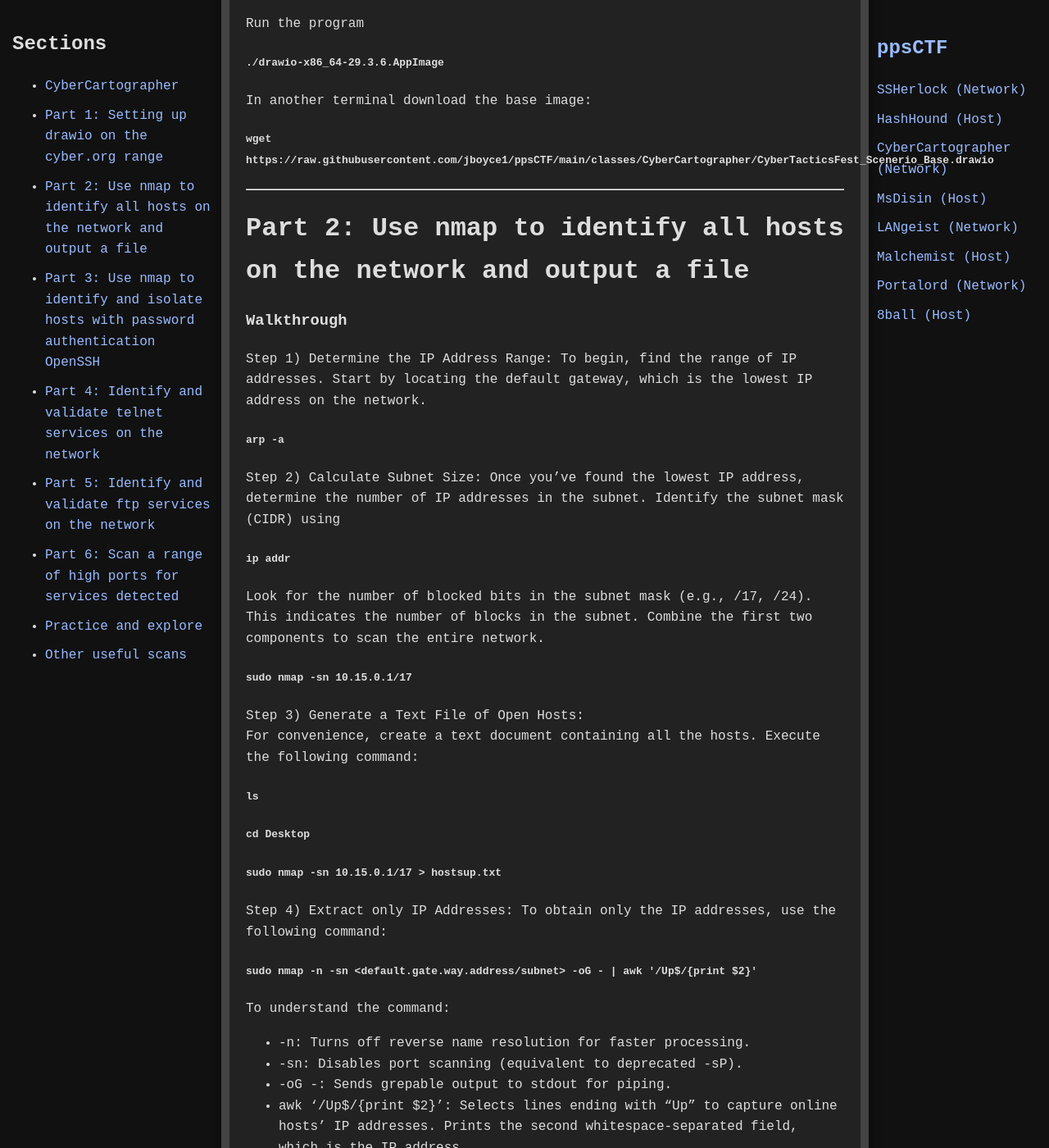
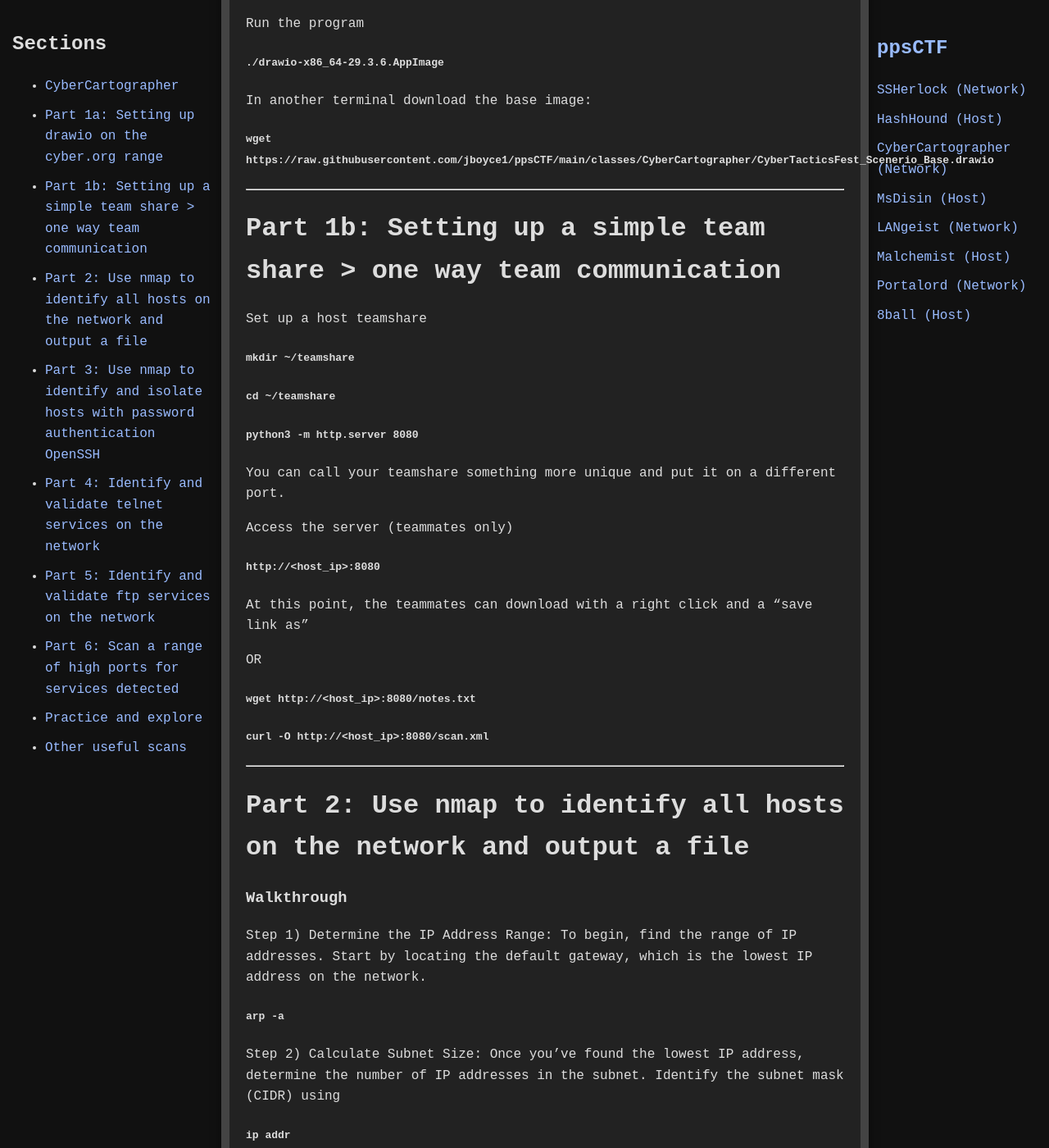
Before and after one commit to jboyce1/ppsCTF, a Jekyll site: the page built from classes/CyberCartographer/CyberCartographer.md, in a window 1280 px wide and 1400 px high, scrolled down 2513 px. Shown: the whole window at 82% size. Built offline with Jekyll 4.4.1, drawn with Linux system fonts in a browser that asks for light colours; some of the changed text lies outside the part shown.

Commit message:
Update CyberCartographer.md

```diff
--- a/classes/CyberCartographer/CyberCartographer.md
+++ b/classes/CyberCartographer/CyberCartographer.md
@@ -42,7 +42,7 @@ Once vulnerabilities are identified, the Blue Team can leverage Zenmap's reporti
 
 ---
 
-# Part 1: Setting up drawio on the cyber.org range
+# Part 1a: Setting up drawio on the cyber.org range
 
 Get to your Desktop of not already there
 #### `cd ~/Desktop`
@@ -55,6 +55,28 @@ Run the program
 
 In another terminal download the base image:
 ####  `wget https://raw.githubusercontent.com/jboyce1/ppsCTF/main/classes/CyberCartographer/CyberTacticsFest_Scenerio_Base.drawio`
+
+---
+# Part 1b: Setting up a simple team share > one way team communication
+
+Set up a host teamshare
+
+#### `mkdir ~/teamshare`
+#### `cd ~/teamshare`
+#### `python3 -m http.server 8080`
+
+You can call your teamshare something more unique and put it on a different port.
+
+Access the server (teammates only)
+#### `http://<host_ip>:8080`
+
+At this point, the teammates can download with a right click and a "save link as"
+
+OR
+
+#### `wget http://<host_ip>:8080/notes.txt`
+#### `curl -O http://<host_ip>:8080/scan.xml`
+
 
 ---
 # Part 2: Use nmap to identify all hosts on the network and output a file
```
